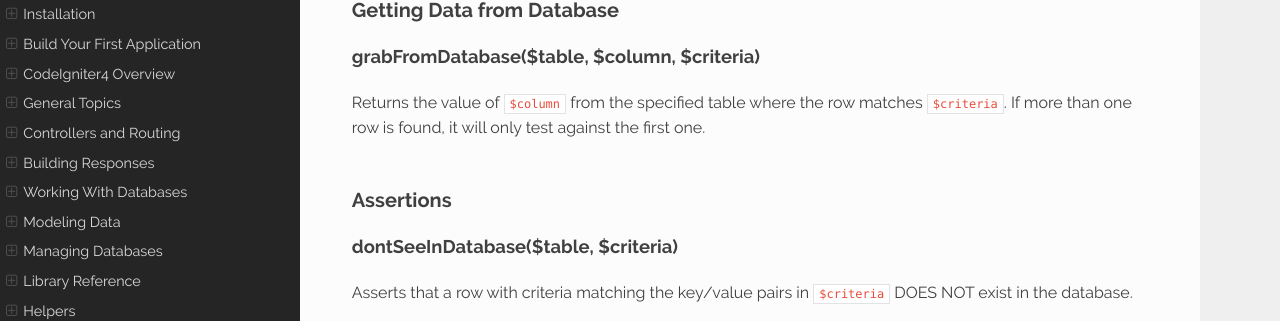
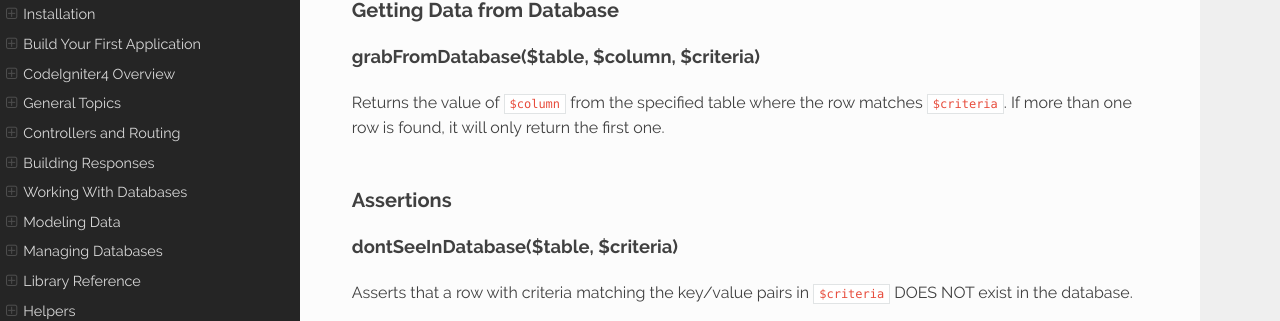
Before and after one commit to NEKOGET/ci4_user_guide_src, a Sphinx documentation site: the page built from source/testing/database.rst, in a window 1280 px wide and 900 px high, scrolled down 3654 px. Shown: the part 167-488 px from the top of the window. Built offline with Sphinx 7.4.7 and the Read the Docs theme 2.0.0, drawn with Linux system fonts in a browser that asks for light colours.

Commit message:
docs: fix description
grabFromDatabase() does not test anything.

```diff
--- a/source/testing/database.rst
+++ b/source/testing/database.rst
@@ -142,7 +142,7 @@ grabFromDatabase($table, $column, $criteria)
 --------------------------------------------
 
 Returns the value of ``$column`` from the specified table where the row matches ``$criteria``. If more than one
-row is found, it will only test against the first one.
+row is found, it will only return the first one.
 
 Assertions
 ==========
```
